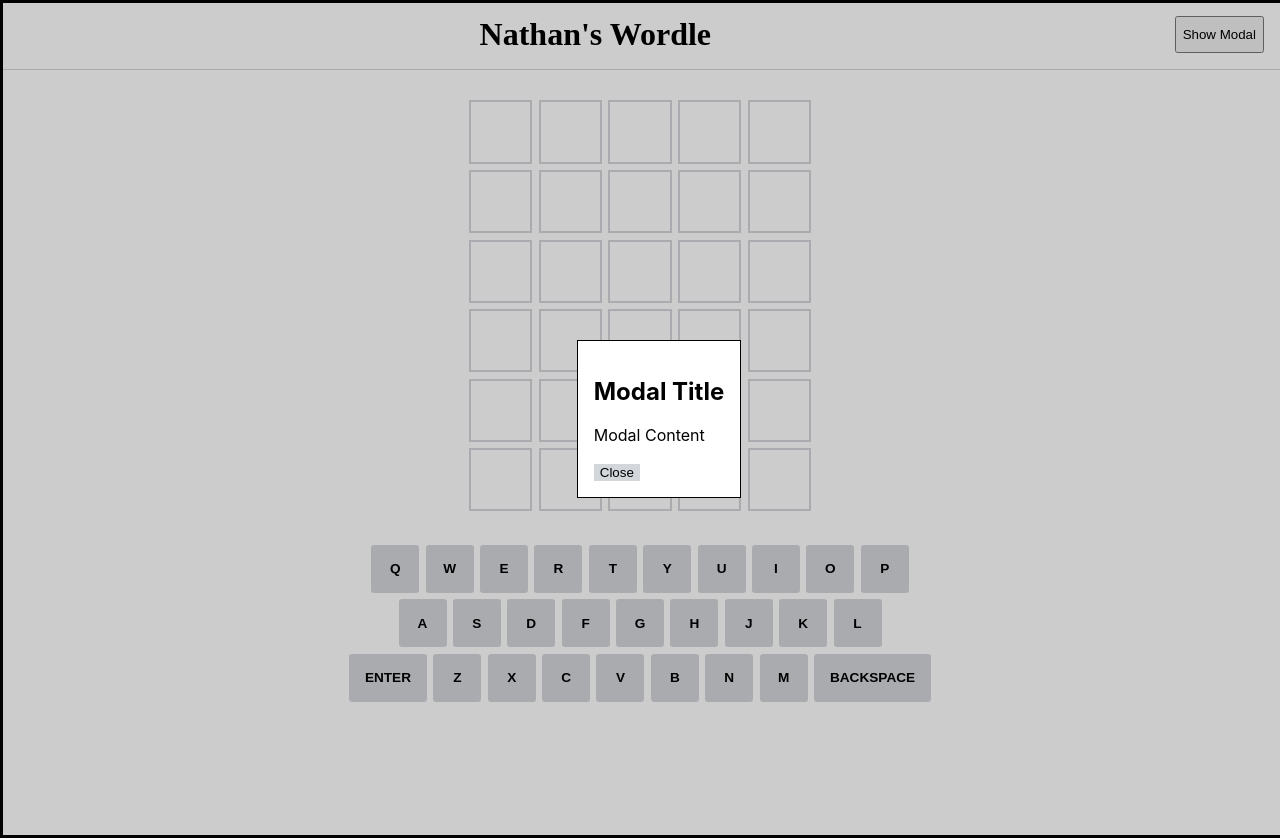
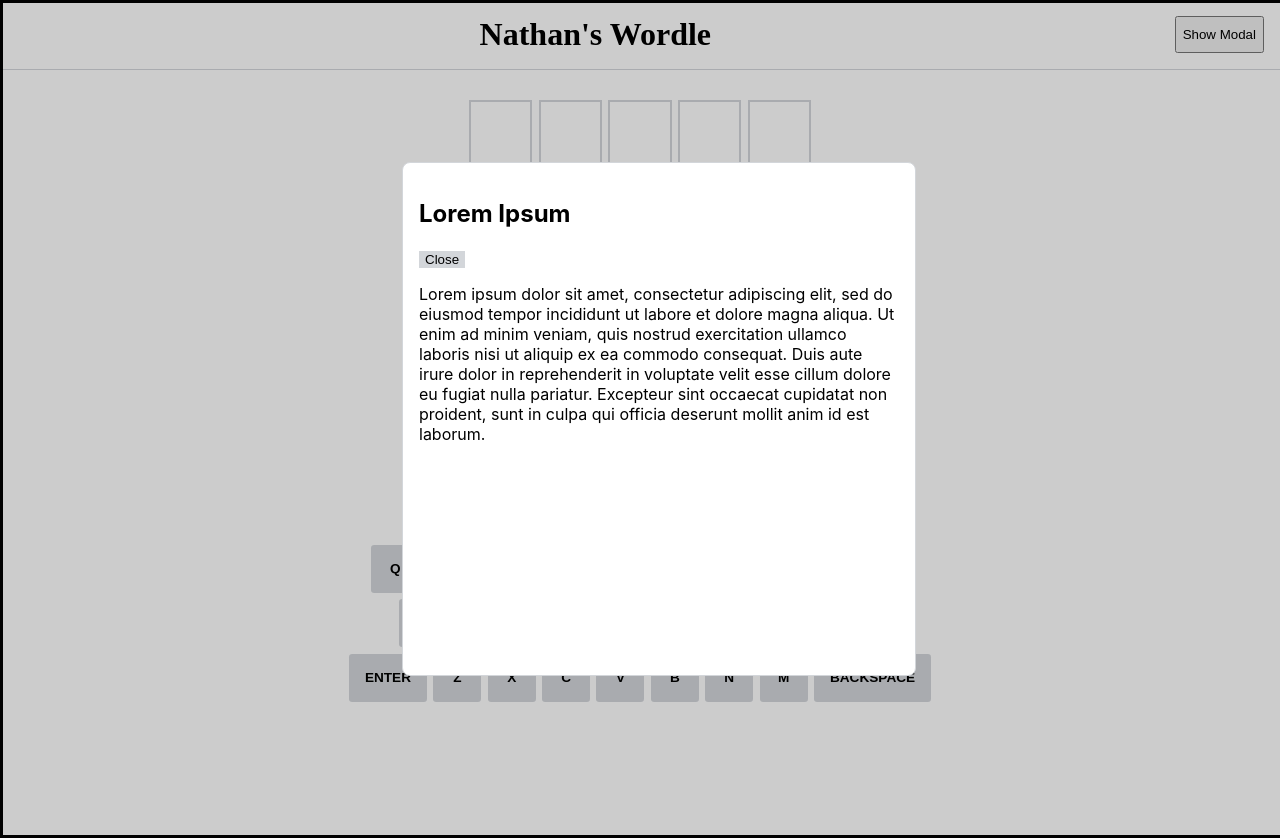
Before and after one commit to PopeNW/wordle-clone, a React (Create React App) app: page / in a window 1280 px wide. Both pictures are taken after a click on the button "Show Modal". Shown: the top 838 px of the page. Built offline with nearby package versions, Linux system fonts and the light colour scheme.

Commit message:
Minor modal style changes and content

```diff
--- a/src/components/modal.tsx
+++ b/src/components/modal.tsx
@@ -1,7 +1,7 @@
 import styled from "styled-components";
 import { colours } from "../constants";
 
-const ModalBackground = styled.dialog`
+const ModalOverlay = styled.dialog`
   display: flex;
   position: absolute;
   z-index: 0;
@@ -12,11 +12,14 @@
   background-color: rgba(0, 0, 0, 0.2);
 `;
 
-const ModalWrapper = styled.div`
+const ModalContent = styled.div`
   margin: auto;
   padding: 1em;
+  width: 30em;
+  height: 30em;
   background-color: white;
-  border: 1px solid black;
+  border: 1px solid ${colours.lightGrey};
+  border-radius: 8px;
 `;
 
 const CloseButton = styled.button`
@@ -26,13 +29,21 @@
 
 const Modal = ({ setShowModal }: ModalProps) => {
   return (
-    <ModalBackground onClick={() => setShowModal(false)}>
-      <ModalWrapper>
-        <h2>Modal Title</h2>
-        <p>Modal Content</p>
+    <ModalOverlay onClick={() => setShowModal(false)}>
+      <ModalContent>
+        <h2>Lorem Ipsum</h2>
         <CloseButton onClick={() => setShowModal(false)}>Close</CloseButton>
-      </ModalWrapper>
-    </ModalBackground>
+        <p>
+          Lorem ipsum dolor sit amet, consectetur adipiscing elit, sed do
+          eiusmod tempor incididunt ut labore et dolore magna aliqua. Ut enim ad
+          minim veniam, quis nostrud exercitation ullamco laboris nisi ut
+          aliquip ex ea commodo consequat. Duis aute irure dolor in
+          reprehenderit in voluptate velit esse cillum dolore eu fugiat nulla
+          pariatur. Excepteur sint occaecat cupidatat non proident, sunt in
+          culpa qui officia deserunt mollit anim id est laborum.
+        </p>
+      </ModalContent>
+    </ModalOverlay>
   );
 };
 
```
